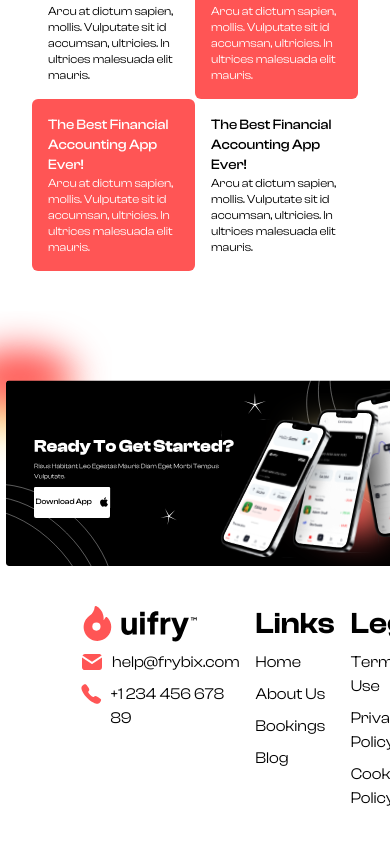
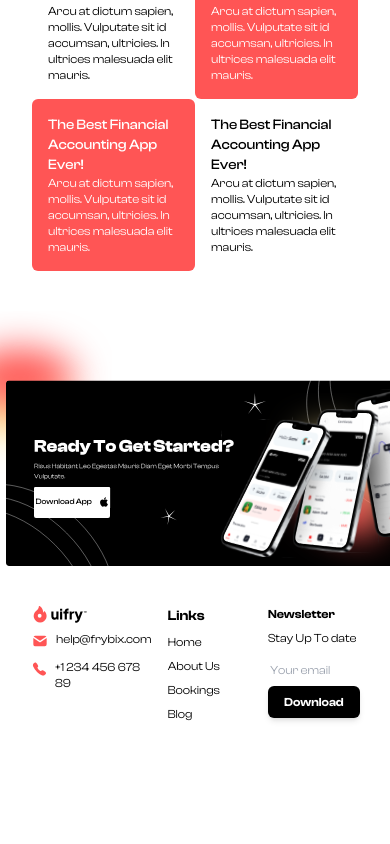
Before and after one commit to Tanishksoam/uifry, a Next.js app: page / in a window 390 px wide. Shown: the part 2938-3782 px from the top of the page. After the commit the page ends 3740 px from the top, so only its background shows below. Built offline with nearby package versions, Linux system fonts and the light colour scheme.

Commit message:
completed

```diff
--- a/app/components/Backgraound.jsx
+++ b/app/components/Backgraound.jsx
@@ -10,7 +10,7 @@ const Backgraound = () => {
         alt="Logo"
         height={10}
         width={10}
-        className="w-10 absolute top-[1.5%] left-[2%] rotate-[25deg] "
+        className="w-7 sm:w-10 absolute top-[3%] sm:top-[1.5%] left-[2%] rotate-[25deg] "
       />
 
       <Image
@@ -18,7 +18,7 @@ const Backgraound = () => {
         alt="Logo"
         height={10}
         width={10}
-        className="w-10 absolute top-[17%] left-[2%] rotate-[30deg] "
+        className="w-7 sm:w-10 absolute top-[17%] left-[2%] rotate-[30deg] "
       />
       <Image
         src={Gradient}
--- a/app/components/Footer.jsx
+++ b/app/components/Footer.jsx
@@ -6,26 +6,32 @@ import { IoCall } from "react-icons/io5";
 
 const Footer = () => {
   return (
-    <div className=" w-full flex justify-between items-start gap-4 px-20 py-10">
+    <div className=" w-full flex justify-between items-start gap-4 px-8 sm:px-20 py-10">
       <div>
-        <ul className=" w-full  flex flex-col gap-2 justify-start items-start text-md">
+        <ul className=" w-full  flex flex-col flex-wrap sm:flex-nowrap gap-2 justify-start items-start text-xs sm:text-[16px]">
           <li>
-            <Image src={Logo} alt="Logo" width={120} height={60} />
+            <Image
+              src={Logo}
+              alt="Logo"
+              width={120}
+              height={60}
+              className=" w-14 sm:w-24 "
+            />
           </li>
           <li className=" w-full flex justify-start items-start gap-2">
-            <TbMailFilled size="1.5rem" color="#ff5555" />
+            <TbMailFilled className=" w-4 h-5 sm:w-6  sm:h-6" color="#ff5555" />
             <h4>help@frybix.com</h4>
           </li>
           <li className=" w-full flex justify-start items-start gap-2">
-            <IoCall size="1.5rem" color="#ff5555" />
+            <IoCall className=" w-4 h-5 sm:w-6  sm:h-6" color="#ff5555" />
             <h4>+1 234 456 678 89</h4>
           </li>
         </ul>
       </div>
       <div>
-        <ul className=" w-full  flex flex-col gap-2 justify-start items-start text-md">
-          <li className=" w-full flex justify-start items-start gap-2 font-semibold">
-            <h4 className=" text-3xl">Links</h4>
+        <ul className=" w-full  flex flex-col gap-2 justify-start items-start text-xs sm:text-[16px]">
+          <li className=" w-full flex justify-start items-start gap-[2px] sm:gap-2 font-semibold">
+            <h4 className=" text-sm sm:text-3xl">Links</h4>
           </li>
           <li>Home</li>
           <li>About Us</li>
@@ -34,7 +40,7 @@ const Footer = () => {
         </ul>
       </div>
       <div>
-        <ul className=" w-full  flex flex-col gap-2 justify-start items-start text-md">
+        <ul className=" w-full hidden sm:flex flex-col gap-2 justify-start items-start text-md">
           <li className=" w-full flex justify-start items-start gap-2 font-semibold">
             <h4 className=" text-3xl">Legal</h4>
           </li>
@@ -44,7 +50,7 @@ const Footer = () => {
         </ul>
       </div>
       <div>
-        <ul className=" w-full  flex flex-col gap-2 justify-start items-start text-md">
+        <ul className=" w-full  hidden sm:flex flex-col gap-2 justify-start items-start text-md">
           <li className=" w-full flex justify-start items-start gap-2 font-semibold">
             <h4 className=" text-3xl">Product</h4>
           </li>
@@ -54,18 +60,18 @@ const Footer = () => {
         </ul>
       </div>
       <div>
-        <ul className=" w-full  flex flex-col gap-2 justify-start items-start text-md">
+        <ul className=" w-full  flex flex-col gap-2 justify-start items-start text-xs sm:text-md">
           <li className=" w-full flex justify-start items-start gap-2 font-semibold">
-            <h4 className=" text-3xl">Newsletter</h4>
+            <h4 className=" text-md sm:text-3xl">Newsletter</h4>
           </li>
           <li>Stay Up To date</li>
-          <li className=" w-full flex justify-start items-start ">
+          <li className=" w-full flex flex-col sm:flex-row justify-start items-start ">
             <input
               type="text"
               placeholder=" Your email"
               className=" w-24 py-2"
             />
-            <button className="cursor-pointer group relative flex gap-1.5 px-4 py-2  bg-[#000000]  text-[#ffffff] rounded-md hover:bg-opacity-70 transition font-semibold shadow-md">
+            <button className="cursor-pointer group relative flex flex-col sm:flex-row gap-1.5 px-4 py-2  bg-[#000000]  text-[#ffffff] rounded-md hover:bg-opacity-70 transition font-semibold shadow-md">
               Download
             </button>
           </li>
```
